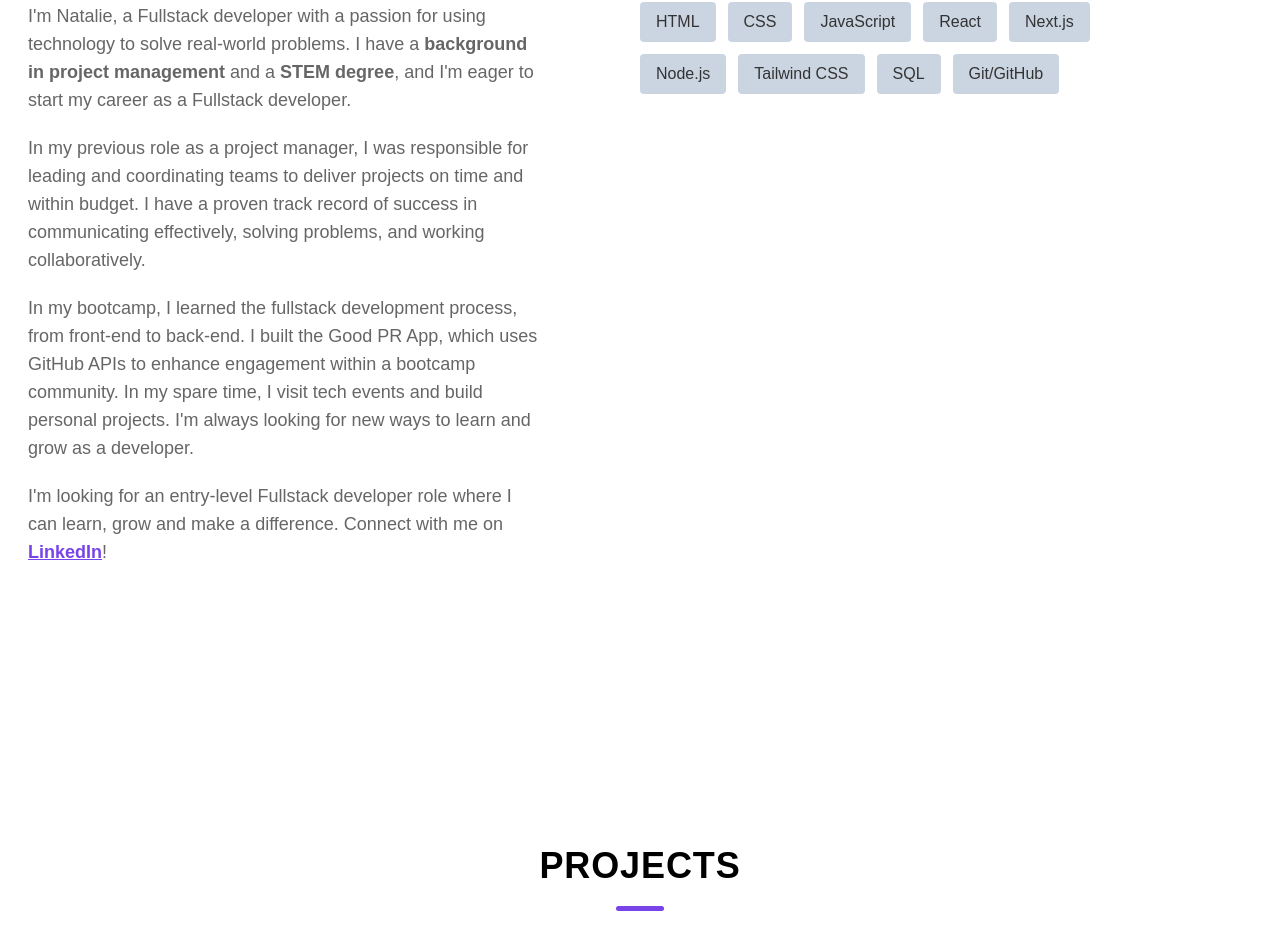
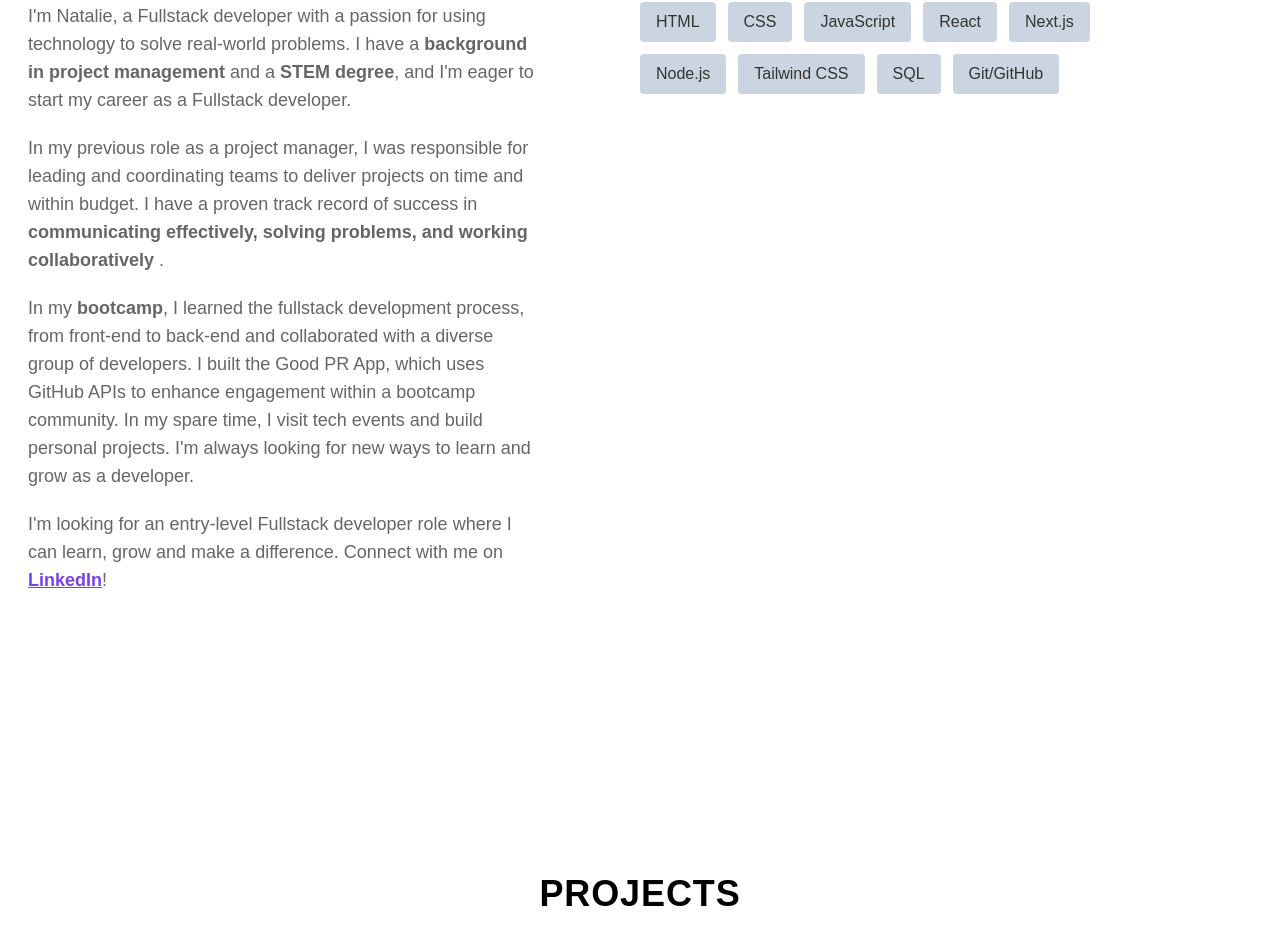
Before and after one commit to nataliiazab/portfolio, a React (Vite) app: page / in a window 1280 px wide. Shown: the part 1310-2240 px from the top of the page. Built offline with nearby package versions, Linux system fonts and the light colour scheme; a web font is replaced by a local one.

Commit message:
Update About.jsx

```diff
--- a/src/components/About.jsx
+++ b/src/components/About.jsx
@@ -40,15 +40,21 @@ const About = () => {
               In my previous role as a project manager, I was responsible for
               leading and coordinating teams to deliver projects on time and
               within budget. I have a proven track record of success in
-              communicating effectively, solving problems, and working
-              collaboratively.
+              <strong>
+                {" "}
+                communicating effectively, solving problems, and working
+                collaboratively{" "}
+              </strong>
+              .
             </p>
             <p className="mb-5">
-              In my bootcamp, I learned the fullstack development process, from
-              front-end to back-end. I built the Good PR App, which uses GitHub
-              APIs to enhance engagement within a bootcamp community. In my
-              spare time, I visit tech events and build personal projects. I'm
-              always looking for new ways to learn and grow as a developer.
+              In my <strong>bootcamp</strong>, I learned the fullstack
+              development process, from front-end to back-end and collaborated
+              with a diverse group of developers. I built the Good PR App, which
+              uses GitHub APIs to enhance engagement within a bootcamp
+              community. In my spare time, I visit tech events and build
+              personal projects. I'm always looking for new ways to learn and
+              grow as a developer.
             </p>
             <p className="mb-5">
               I'm looking for an entry-level Fullstack developer role where I
```
